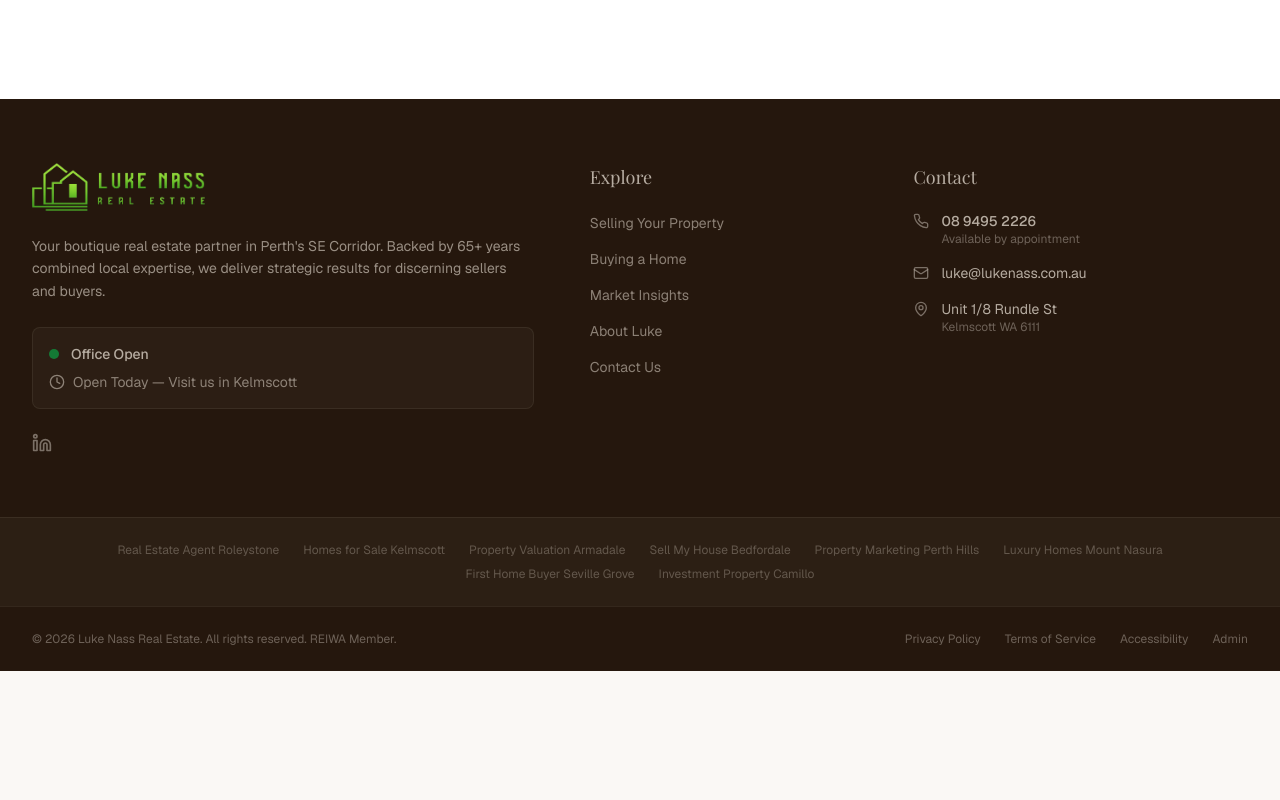
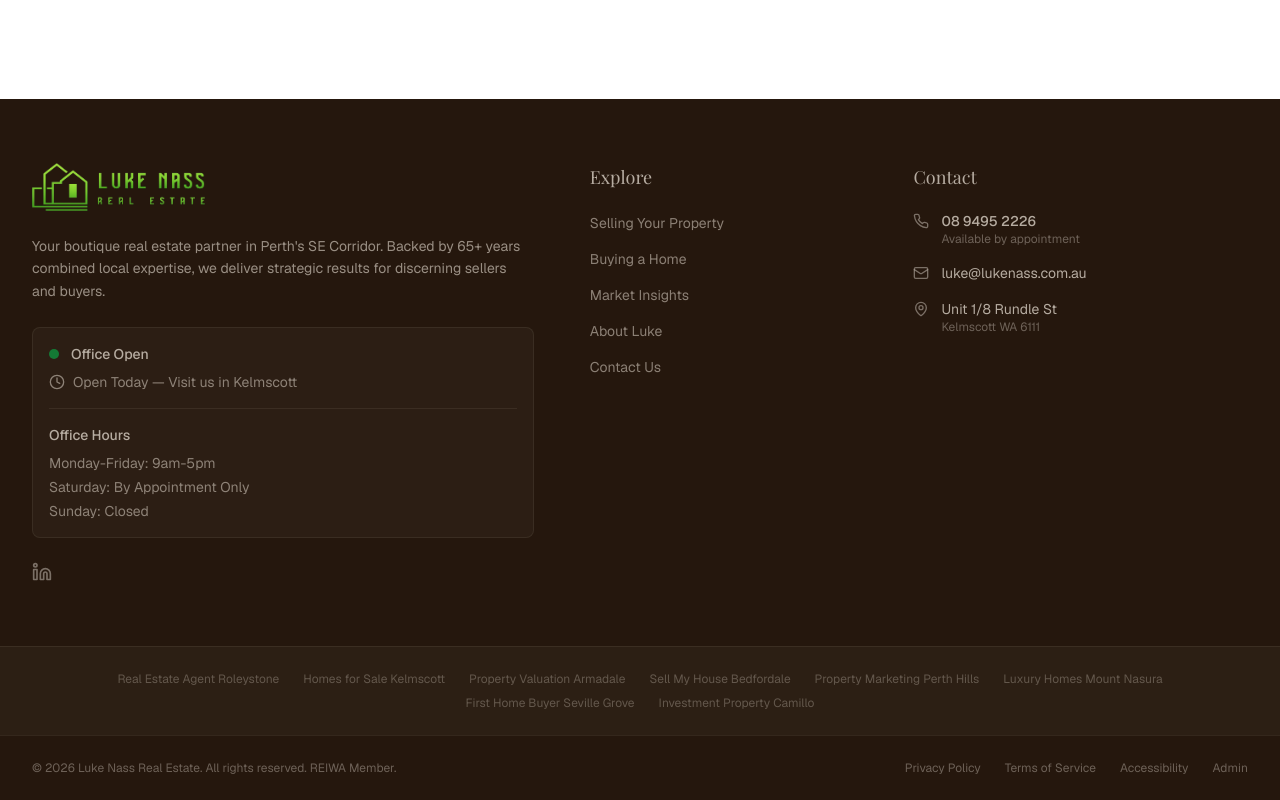
Before and after one commit to 3PDigitalGrowth/LukeNass, a Next.js app: page / in a window 1280 px wide. Shown: the part 5432-6232 px from the top of the page. Before the commit the page ends 6103 px from the top, so only its background shows below. Built offline with nearby package versions, Linux system fonts and the light colour scheme.

Commit message:
Expand footer office hours details.
Add the full weekly office hours beneath the live open or closed status in the footer.

Made-with: Cursor

```diff
--- a/components/footer.tsx
+++ b/components/footer.tsx
@@ -96,6 +96,14 @@ export function Footer() {
                 <Clock className="h-4 w-4" />
                 {officeStatus.message}
               </p>
+              <div className="mt-4 pt-4 border-t border-(--umber-foreground)/10">
+                <p className="text-(--umber-foreground) text-sm font-medium mb-2">Office Hours</p>
+                <div className="space-y-1 text-(--umber-foreground)/70 text-sm">
+                  <p>Monday-Friday: 9am-5pm</p>
+                  <p>Saturday: By Appointment Only</p>
+                  <p>Sunday: Closed</p>
+                </div>
+              </div>
             </div>
 
             {/* Social Links */}
```
